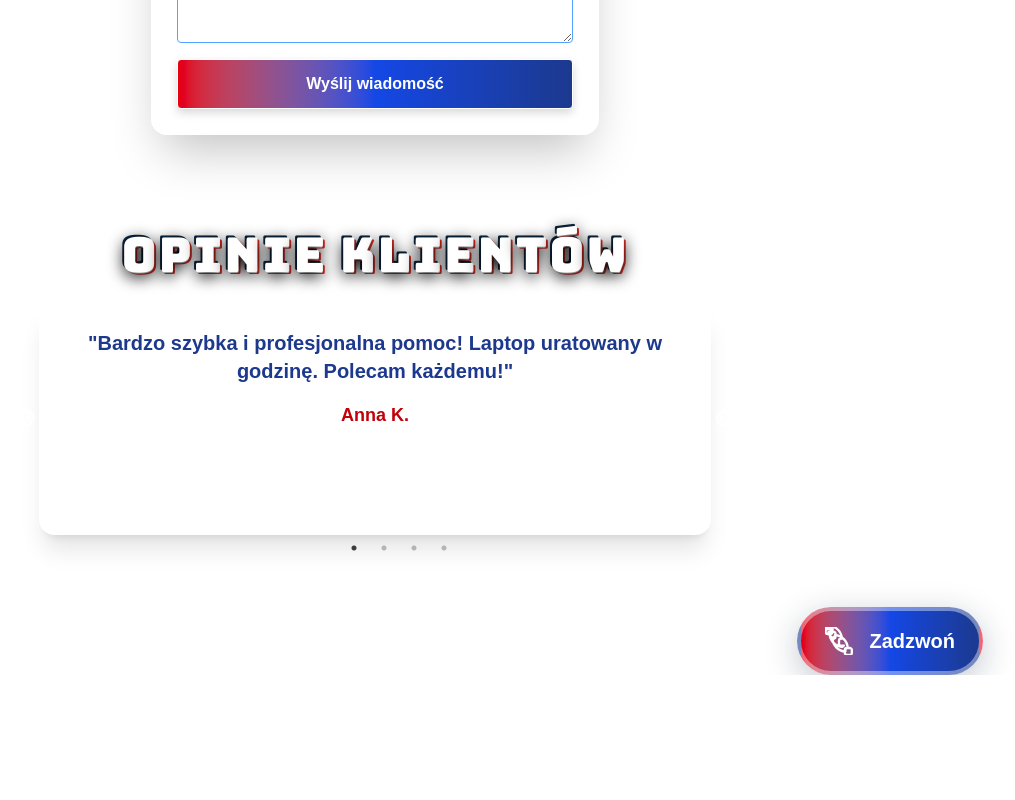
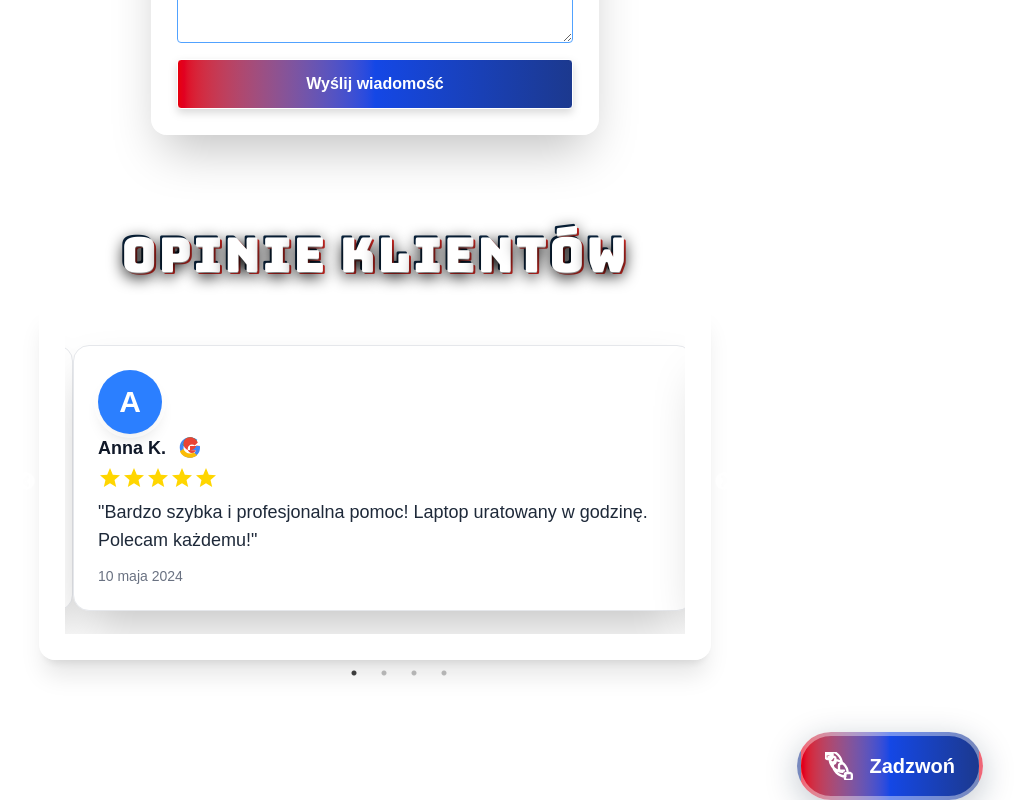
Before and after one commit to limitl3ss01/pogotowie-informatyczne, a Next.js app: page / in a window 1280 px wide. Shown: the part 2445-3245 px from the top of the page, without its empty margins (265-1280 px from the left). Before the commit the page ends 3120 px from the top, so only its background shows below. Built offline with nearby package versions, Linux system fonts and the light colour scheme; no server answers.

Commit message:
Opinie Google

```diff
--- a/src/app/page.tsx
+++ b/src/app/page.tsx
@@ -505,15 +505,88 @@ export default function Home() {
             className="rounded-2xl shadow-xl bg-white/40 backdrop-blur-lg p-6 border-2 border-white/30"
           >
             {[
-              { author: "Anna K.", text: "Bardzo szybka i profesjonalna pomoc! Laptop uratowany w godzinę. Polecam każdemu!" },
-              { author: "Marek P.", text: "Świetny kontakt, ekspresowa naprawa komputera, przystępna cena. Dziękuję!" },
-              { author: "Ewa Z.", text: "Odzyskali mi dane z uszkodzonego dysku, myślałam że to niemożliwe. Super ekipa!" },
-              { author: "Tomasz L.", text: "Zawsze można liczyć na pomoc, nawet w nocy. Fachowo i z uśmiechem." },
-            ].map((op: { author: string, text: string }, i: number) => (
-              <div key={i} className="flex flex-col items-center justify-center min-h-[180px]">
-                <p className="text-xl text-blue-900 font-semibold mb-4">&quot;{op.text}&quot;</p>
-                <span className="text-lg text-red-700 font-bold">{op.author}</span>
-              </div>
+              {
+                author: "Anna Kowalska",
+                avatar: "A",
+                color: "bg-blue-500",
+                date: "2024-05-10",
+                rating: 5,
+                text: "Bardzo szybka i profesjonalna pomoc! Laptop uratowany w godzinę. Polecam każdemu!"
+              },
+              {
+                author: "Marek Piotrowski",
+                avatar: "M",
+                color: "bg-red-500",
+                date: "2024-04-22",
+                rating: 5,
+                text: "Świetny kontakt, ekspresowa naprawa komputera, przystępna cena. Dziękuję!"
+              },
+              {
+                author: "Ewa Zielińska",
+                avatar: "E",
+                color: "bg-green-500",
+                date: "2024-03-15",
+                rating: 5,
+                text: "Odzyskali mi dane z uszkodzonego dysku, myślałam że to niemożliwe. Super ekipa!"
+              },
+              {
+                author: "Tomasz Lewandowski",
+                avatar: "T",
+                color: "bg-yellow-500",
+                date: "2024-02-28",
+                rating: 5,
+                text: "Zawsze można liczyć na pomoc, nawet w nocy. Fachowo i z uśmiechem."
+              },
+            ].map((op, i) => (
+              <motion.div
+                key={i}
+                initial={{ opacity: 0, scale: 0.95, y: 30 }}
+                animate={{ opacity: 1, scale: 1, y: 0 }}
+                transition={{ duration: 0.5, delay: 0.1 }}
+                whileHover={{ scale: 1.03, boxShadow: '0 8px 32px 0 rgba(10,37,64,0.18)' }}
+                className="flex flex-col sm:flex-row items-center gap-6 justify-center min-h-[200px] bg-white rounded-2xl shadow-2xl border border-gray-200 p-6 mx-2 my-4 relative overflow-hidden review-card"
+                style={{ boxShadow: '0 8px 32px 0 rgba(10,37,64,0.10)' }}
+              >
+                {/* Avatar */}
+                <div className={`w-16 h-16 rounded-full flex items-center justify-center text-3xl font-bold text-white shadow-lg ring-4 ring-white/60 ${op.color} select-none`}>
+                  {op.avatar}
+                </div>
+                {/* Treść */}
+                <div className="flex-1 flex flex-col items-start justify-center text-left">
+                  <div className="flex items-center gap-2 mb-1">
+                    <span className="font-semibold text-lg text-gray-900">{op.author.split(' ')[0]} {op.author.split(' ')[1][0]}.</span>
+                    {/* Ikona Google */}
+                    <svg className="w-6 h-6 ml-1" viewBox="0 0 48 48"><g><path fill="#4285F4" d="M44.5 20H24v8.5h11.7C34.7 33.9 30.1 37 24 37c-7.2 0-13-5.8-13-13s5.8-13 13-13c3.1 0 6 .9 8.3 2.7l6.2-6.2C34.6 4.5 29.6 2.5 24 2.5 12.7 2.5 3.5 11.7 3.5 23S12.7 43.5 24 43.5c10.5 0 20-7.7 20-20 0-1.3-.1-2.7-.3-3.5z"/><path fill="#34A853" d="M6.3 14.7l7 5.1C15.1 17.1 19.2 14 24 14c3.1 0 6 .9 8.3 2.7l6.2-6.2C34.6 4.5 29.6 2.5 24 2.5c-7.2 0-13 5.8-13 13 0 2.1.5 4.1 1.3 5.7z"/><path fill="#FBBC05" d="M24 43.5c5.7 0 10.5-1.9 14.3-5.1l-6.6-5.4c-2.1 1.4-4.8 2.2-7.7 2.2-6.1 0-11.3-4.1-13.1-9.6l-7 5.4C7.7 39.2 15.2 43.5 24 43.5z"/><path fill="#EA4335" d="M44.5 20H24v8.5h11.7c-1.1 3.1-4.2 5.5-7.7 5.5-4.7 0-8.5-3.8-8.5-8.5s3.8-8.5 8.5-8.5c2.1 0 4 .7 5.5 2.1l6.2-6.2C34.6 4.5 29.6 2.5 24 2.5c-7.2 0-13 5.8-13 13s5.8 13 13 13c6.1 0 11.2-4.1 12.7-9.5z"/></g></svg>
+                  </div>
+                  {/* Gwiazdki */}
+                  <div className="flex items-center mb-2">
+                    {[...Array(5)].map((_, idx) => (
+                      <motion.svg
+                        key={idx}
+                        className="w-6 h-6"
+                        viewBox="0 0 24 24"
+                        fill={idx < op.rating ? '#FFD600' : '#E0E0E0'}
+                        initial={{ scale: 0.7, opacity: 0 }}
+                        animate={{ scale: 1, opacity: 1 }}
+                        transition={{ delay: 0.1 + idx * 0.08, duration: 0.3, type: 'spring' }}
+                      >
+                        <path d="M12 17.27L18.18 21l-1.64-7.03L22 9.24l-7.19-.61L12 2 9.19 8.63 2 9.24l5.46 4.73L5.82 21z" />
+                      </motion.svg>
+                    ))}
+                  </div>
+                  {/* Tekst opinii */}
+                  <motion.p
+                    className="text-lg text-gray-800 font-medium mb-2"
+                    initial={{ opacity: 0, y: 10 }}
+                    animate={{ opacity: 1, y: 0 }}
+                    transition={{ delay: 0.25, duration: 0.4 }}
+                  >
+                    "{op.text}"
+                  </motion.p>
+                  {/* Data */}
+                  <span className="text-sm text-gray-500 mt-1">{new Date(op.date).toLocaleDateString('pl-PL', { year: 'numeric', month: 'long', day: 'numeric' })}</span>
+                </div>
+              </motion.div>
             ))}
           </Slider>
         </div>
```
